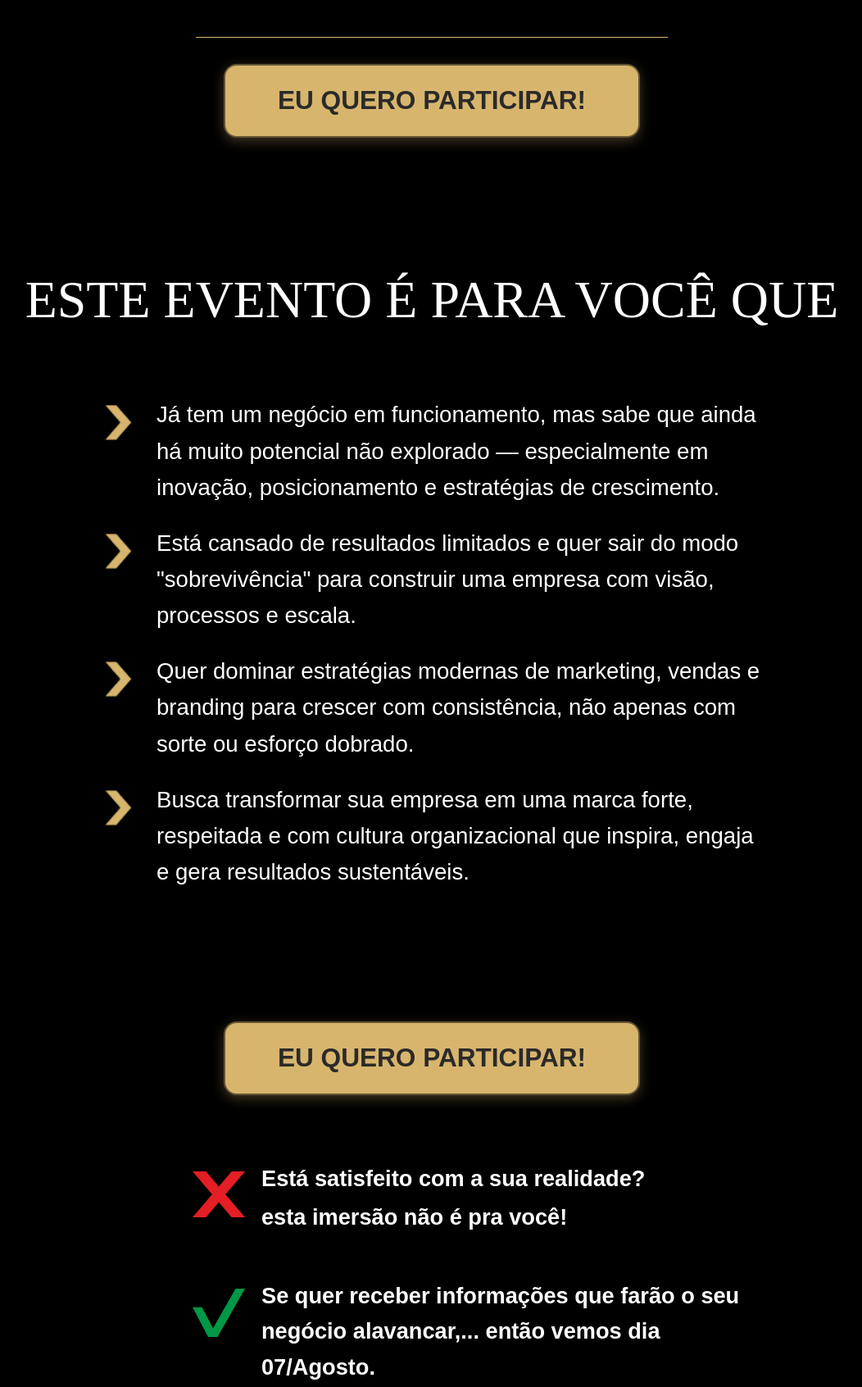
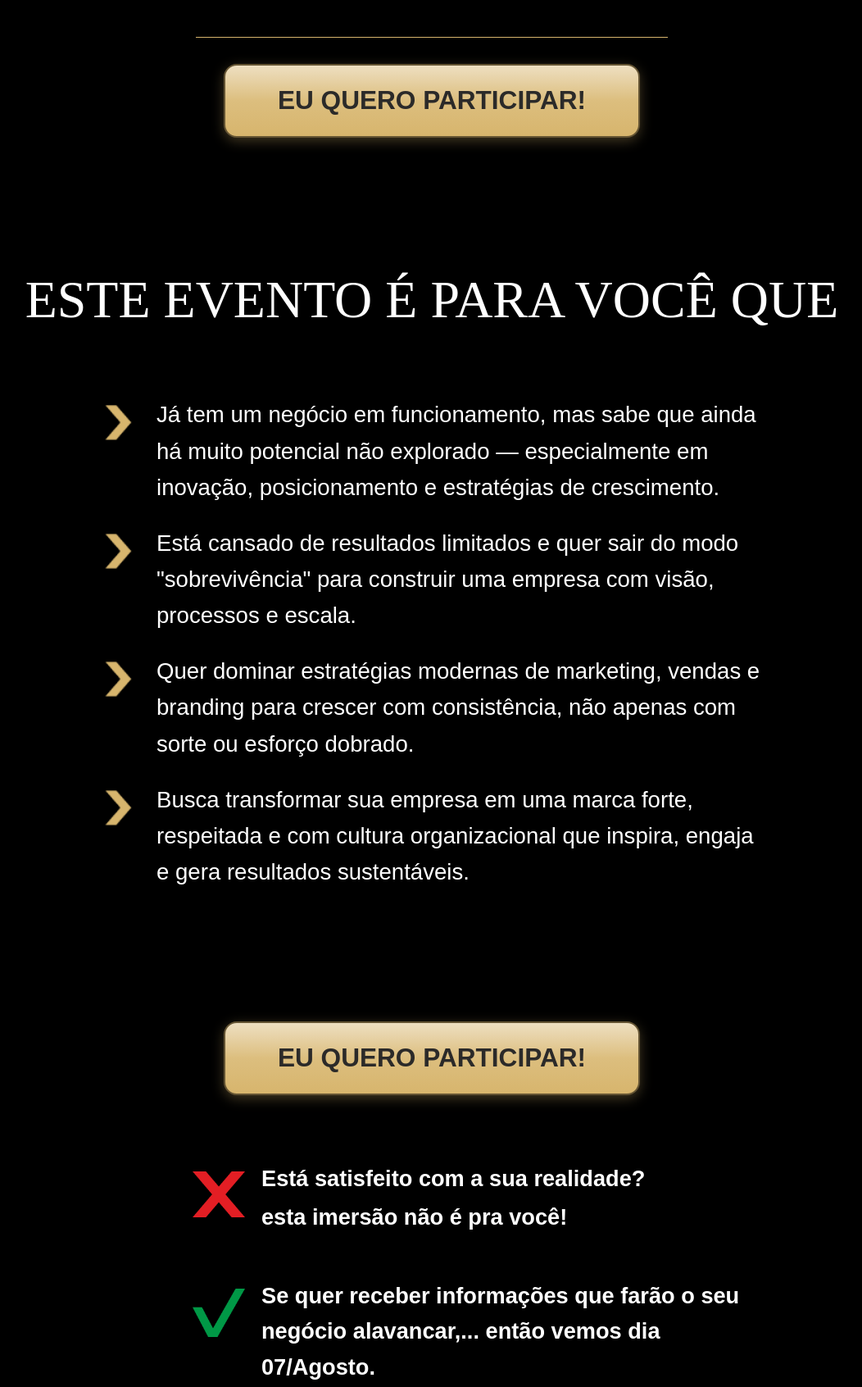
Before and after one commit to Henrique-Vital/evento-empresarial, a plain HTML site: page index.html in a window 1280 px wide. Shown: the part 4532-6224 px from the top of the page at 82% size, without its empty margins (113-1165 px from the left). Drawn offline with nearby package versions, Linux system fonts and the light colour scheme.

Commit message:
first css

```diff
--- a/index.html
+++ b/index.html
@@ -255,7 +255,7 @@
 
             <div class="text-center mt-5 animate-fade-in-up delay-1400">
                 <div class="golden-line-center"></div>
-                <button class="btn speakers-cta-btn">
+                <button class="btn hero-cta-btn">
                     EU QUERO PARTICIPAR!
                 </button>
             </div>
@@ -302,7 +302,7 @@
                     </div>
 
                     <div class="text-center mb-5 animate-fade-in-up delay-1100 pt-4 pt-md-0">
-                        <button class="btn target-cta-btn ">
+                        <button class="btn hero-cta-btn ">
                             EU QUERO PARTICIPAR!
                         </button>
                     </div>
@@ -383,7 +383,7 @@
                 <img src="images/logo-empreende-mente-grande.png" alt="Empreende Mente - Inovação, Vendas, Cultura, MKT, Branding" class="final-logo">
             </div>
 
-            <button class="btn final-cta-btn animate-bounce-in delay-600">
+            <button class="btn hero-cta-btn animate-bounce-in delay-600">
                 QUERO GARANTIR A MINHA VAGA!
             </button>
         </div>
```
